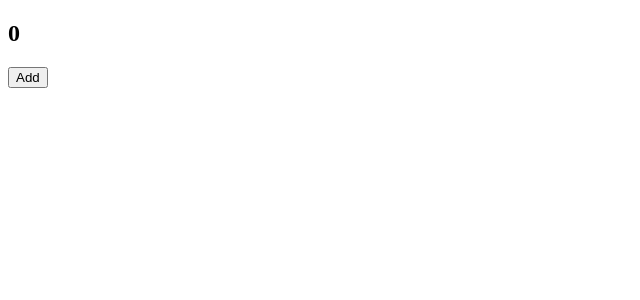
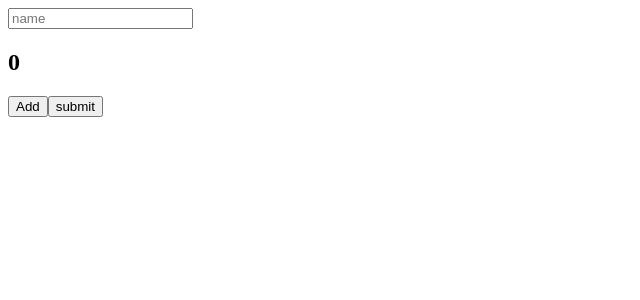
Before and after one commit to babooteng2/typescript-react-demo, a React (Create React App) app: page / in a window 1280 px wide. Shown: the top 300 px of the page, without its empty margins (0-640 px from the left). Built offline with nearby package versions, Linux system fonts and the light colour scheme.

Commit message:
React Events and Typescript

```diff
--- a/src/App.tsx
+++ b/src/App.tsx
@@ -1,15 +1,40 @@
-import React, { useState } from "react";
+import React, { useEffect, useState, SyntheticEvent, FormEvent } from "react";
+import { Form, Input } from "./Input";
 import Number from "./Number";
 
+interface IState {
+  counter: number;
+  name: string;
+}
+
 function App() {
-  const [counter, setCounter] = useState(0);
+  const [states, setStates] = useState<IState>({counter:0, name:""});
   const add = () => {
-     setCounter(prev=>(prev + 1))
+     setStates(prev=>(
+       {...prev, counter:prev.counter + 1 }
+      ))
   }
+  const onChange = (e: SyntheticEvent<HTMLInputElement>) => {
+    const {currentTarget:{value}} = e;
+    setStates((prev) => ({ ...prev, name: value }));
+  };
+  const onSubmit = (e: FormEvent) => {
+    e.preventDefault();
+    // console.log( states.name, states.counter );
+    setStates({counter:0, name:"" })
+  };
+
+  useEffect(()=>{
+    setStates({counter:0, name:""})
+  },[])
   return (
     <div>
-      <h2><Number count={counter}/></h2>
-      <button type="button" onClick={add}>Add</button>
+      <Form onSubmit={onSubmit}>
+        <Input value={states.name} onChange={onChange}/>
+        <h2><Number count={states.counter}/></h2>
+        <button type="button" onClick={add}>Add</button>
+        <button type="submit">submit</button>
+      </Form>
     </div>
   )
 }
--- /dev/null
+++ b/src/Input.tsx
@@ -0,0 +1,19 @@
+import React from "react";
+
+interface IInputProps {
+    value: string;
+    onChange: (e:React.SyntheticEvent<HTMLInputElement>) => void;
+}
+
+export function Input({value, onChange}:IInputProps) {
+    return <input type="text" placeholder="name" value={value} onChange={onChange}/>;
+}
+
+interface IChildren {
+    children: JSX.Element[];
+    onSubmit: (e:React.SyntheticEvent<HTMLFormElement>) => void;
+}
+
+export function Form({children, onSubmit}:IChildren) {
+    return <form onSubmit={onSubmit}>{children}</form>
+}
```
Also changed, not shown: .eslintrc.js, .prettierrc.js (added).
